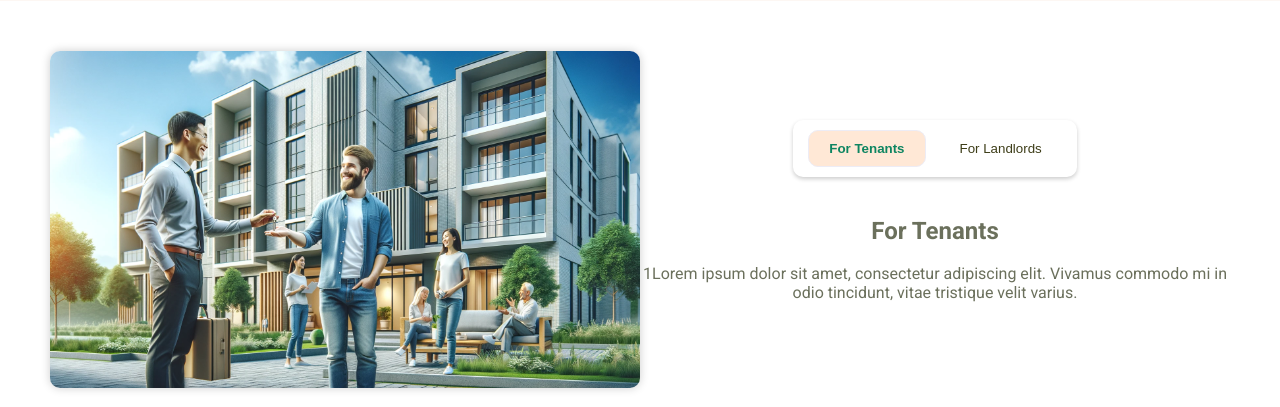
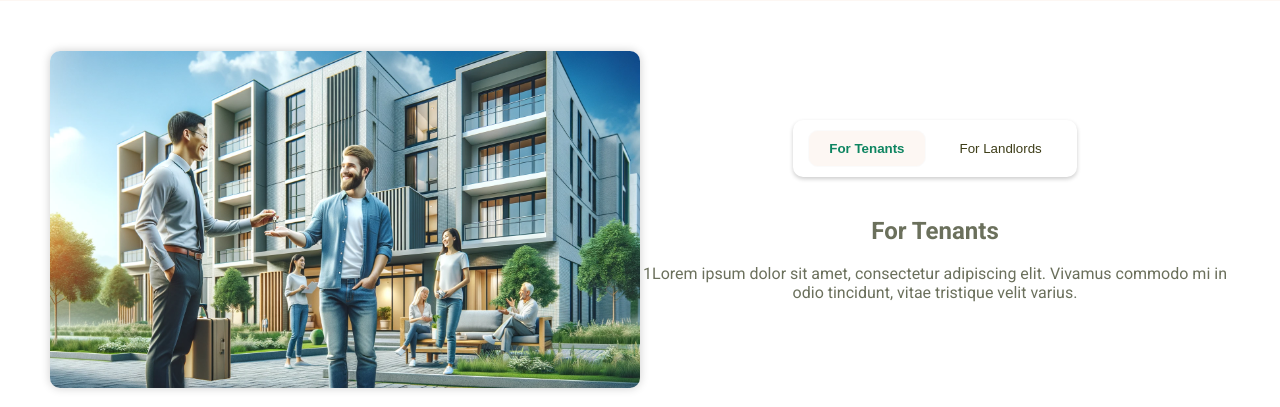
Before and after one commit to MasonGreen365/dencity, a Flask app: page / in a window 1280 px wide. Shown: the part 652-1059 px from the top of the page. Run offline with Flask 3, Linux system fonts and the light colour scheme; some libraries are stand-ins or nearby versions.

Commit message:
small button changes

```diff
--- a/dencity-flask/static/css/style.css
+++ b/dencity-flask/static/css/style.css
@@ -188,13 +188,13 @@ body {
 }
 
 .toggle-button:hover {
-    background-color: var(--ivory);
+    background-color: var(--darker-white);
 }
 
 .toggle-button.active {
-    background-color: var(--peach);
+    background-color: var(--ivory);
     color: var(--rainforest);
-    border: 1px solid #EDECF5;
+    border: 1px solid var(--darker-white);
     font-weight: bold;
 }
 
```
